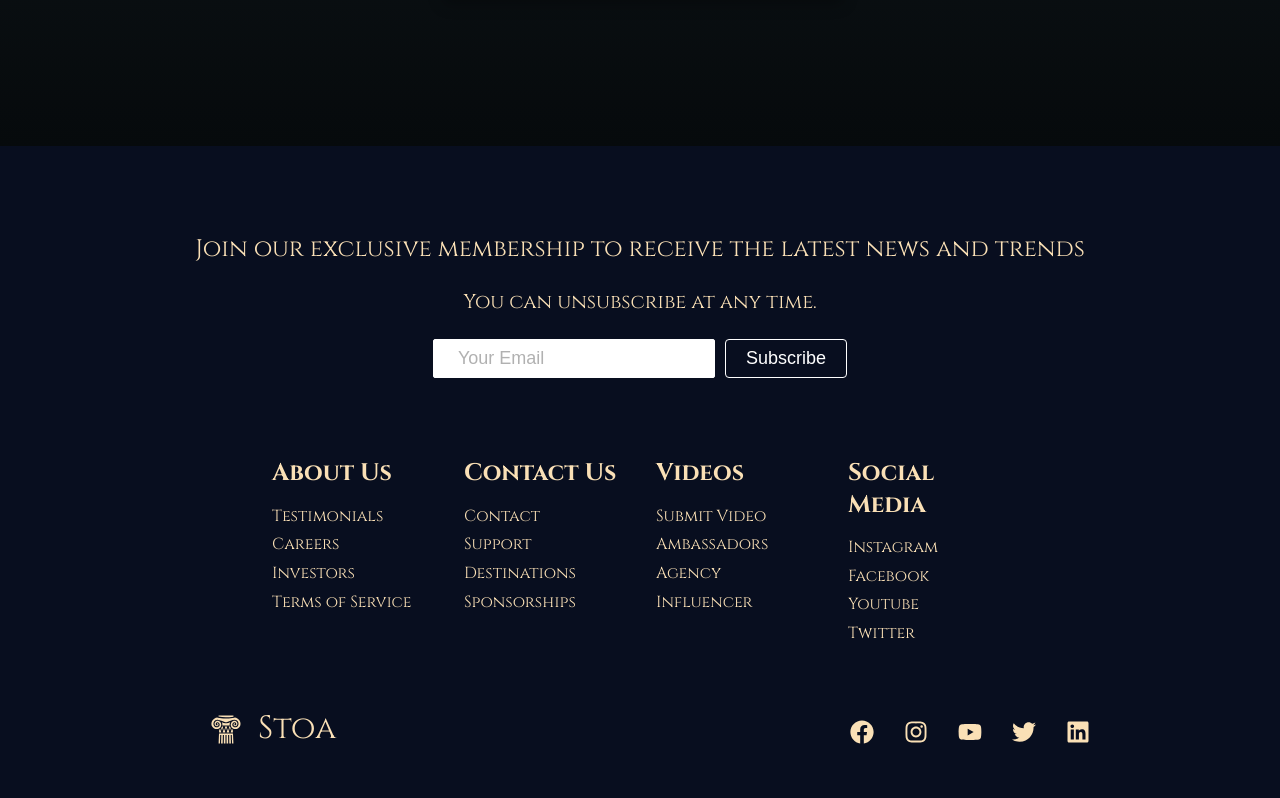
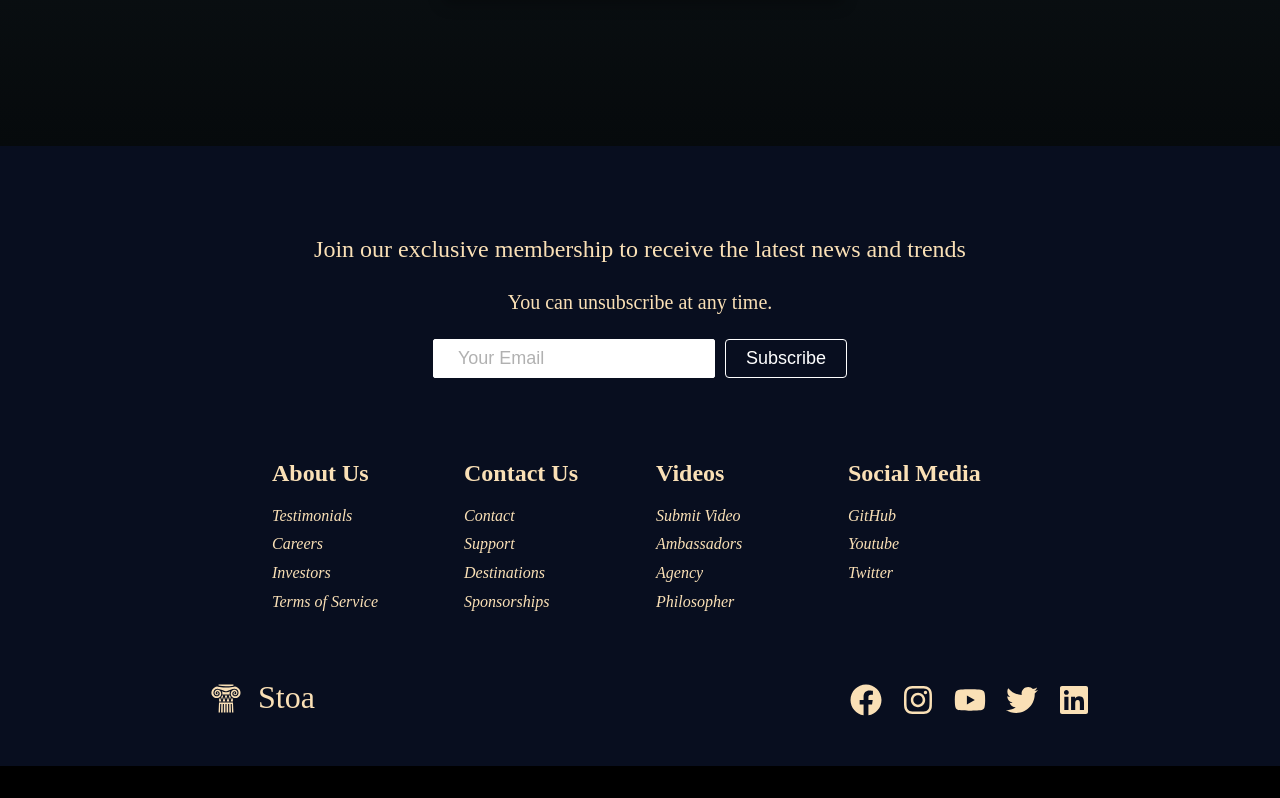
Before and after one commit to lazar-vrancic/react-aots-app, a React (Create React App) app: page / in a window 1280 px wide. Shown: the part 3993-4791 px from the top of the page. After the commit the page ends 4759 px from the top, so only its background shows below. Built offline with nearby package versions, Linux system fonts and the light colour scheme; a web font is replaced by a local one.

Commit message:
Added styles and changed fonts

```diff
--- a/src/components/Footer.js
+++ b/src/components/Footer.js
@@ -56,12 +56,11 @@ function Footer() {
             <Link to="/">Submit Video</Link>
             <Link to="/">Ambassadors</Link>
             <Link to="/">Agency</Link>
-            <Link to="/">Influencer</Link>
+            <Link to="/">Philosopher</Link>
           </div>
           <div className="footer-link-items">
             <h2>Social Media</h2>
-            <Link to="/">Instagram</Link>
-            <Link to="/">Facebook</Link>
+            <Link to="/">GitHub</Link>
             <Link to="/">Youtube</Link>
             <Link to="/">Twitter</Link>
           </div>
--- a/src/components/Footer.scss
+++ b/src/components/Footer.scss
@@ -7,6 +7,7 @@
   flex-direction: column;
   justify-content: center;
   align-items: center;
+  font-family: $secondary_font;
 }
 
 .footer-subscription {
@@ -21,17 +22,17 @@
 }
 
 .footer-subscription > p {
-  font-family: $primary-font;
+  font-family: $secondary_font;
 }
 
 .footer-subscription-heading {
   margin-bottom: 24px;
-  font-size: 24px;
+  font-size: 1.5rem;
 }
 
 .footer-subscription-text {
   margin-bottom: 24px;
-  font-size: 20px;
+  font-size: 1.25rem;
 }
 
 .footer-input {
@@ -40,7 +41,7 @@
   margin-right: 10px;
   outline: none;
   border: none;
-  font-size: 18px;
+  font-size: 1.125rem;
   margin-bottom: 16px;
   border: 1px solid #fff;
 }
@@ -76,12 +77,12 @@
 
 .footer-link-items a {
   color: $primary_color;
-  text-decoration: none;
   margin-bottom: 0.5rem;
+  font-style: italic;
 }
 
 .footer-link-items a:hover {
-  color: #e9e9e9;
+  color: $clr-red-dark;
   transition: 0.3s ease-out;
 }
 
@@ -96,7 +97,7 @@
 /* Social Icons */
 .social-icon-link {
   color: $primary_color;
-  font-size: 24px;
+  font-size: 2rem;
 }
 
 .social-media {
```
